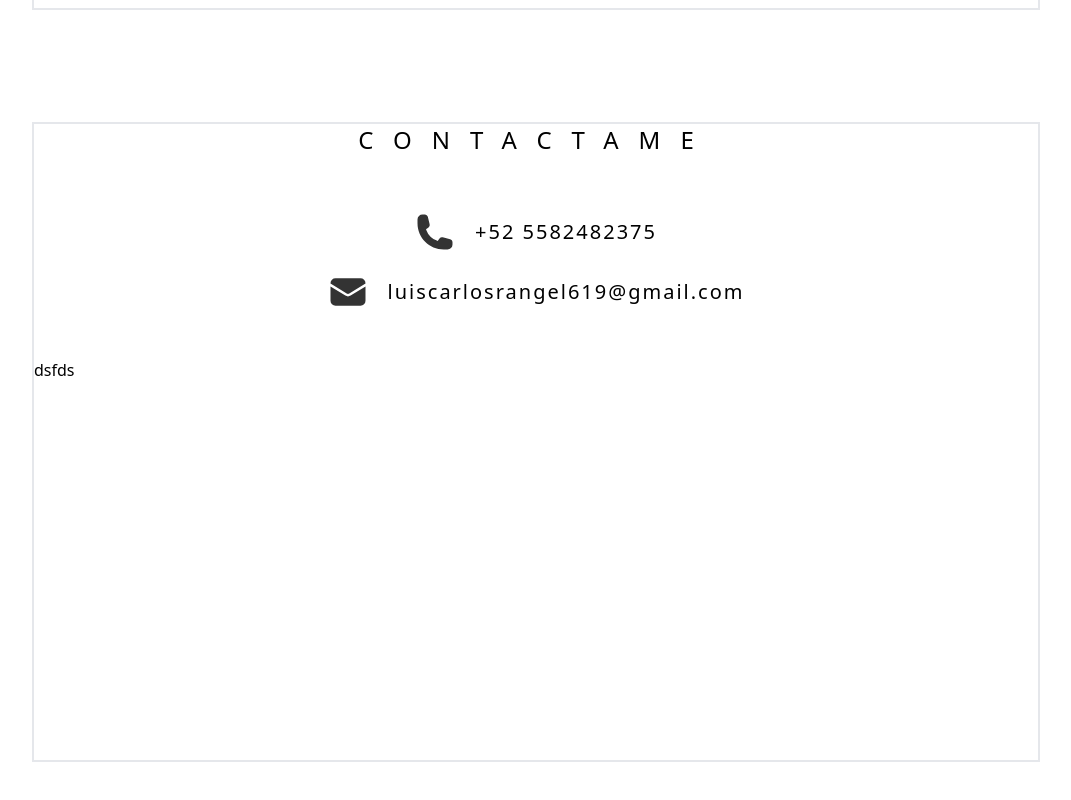
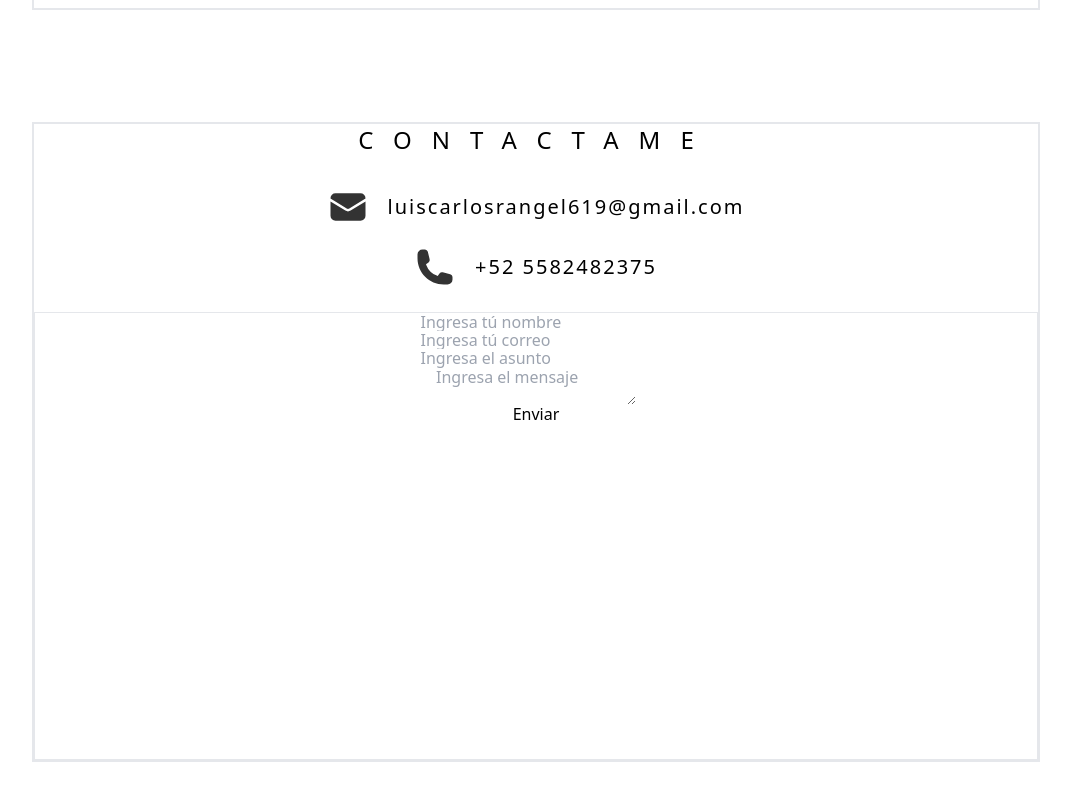
Before and after one commit to luisillo619/Portafolio2.0, a Next.js app: page / in a window 1280 px wide. Shown: the part 3766-4566 px from the top of the page, without its empty margins (104-1175 px from the left). Before the commit the page ends 4528 px from the top, so only its background shows below. Built offline with nearby package versions, Linux system fonts and the light colour scheme.

Commit message:
FEAT: useContact hook-form

```diff
--- /dev/null
+++ b/app/GlobalProvider.jsx
@@ -0,0 +1,13 @@
+"use client";
+import { SectionRefsProvider } from "@/context/RefsContext";
+import { ToastContainer } from "react-toastify";
+import "react-toastify/dist/ReactToastify.css";
+
+export function GlobalProvider({ children }) {
+  return (
+    <>
+      <ToastContainer position="bottom-right" />
+      <SectionRefsProvider> {children}</SectionRefsProvider>
+    </>
+  );
+}
--- a/app/layout.js
+++ b/app/layout.js
@@ -1,5 +1,6 @@
-import { SectionRefsProvider } from "@/context/RefsContext";
+import { GlobalProvider } from "./GlobalProvider";
 import "./globals.css";
+import "react-toastify/dist/ReactToastify.css";
 
 export const metadata = {
   title: "Portafolio",
@@ -10,7 +11,7 @@ export default function RootLayout({ children }) {
   return (
     <html lang="en">
       <body className="w-full h-full">
-        <SectionRefsProvider> {children}</SectionRefsProvider>
+        <GlobalProvider>{children}</GlobalProvider>
       </body>
     </html>
   );
--- a/app/page.js
+++ b/app/page.js
@@ -40,7 +40,7 @@ export default function HomePage() {
         <div className="flex flex-col justify-between items-center h-full w-full">
           <>
             <Header />
-            <div className="flex flex-col justify-center items-center w-full max-w-[1200px] h-full min-h-[1800px] gap-y-28 px-5 md:px-24 pt-12">
+            <div className="flex flex-col justify-center items-center w-full max-w-[1200px] h-full min-h-[1800px] gap-y-28 px-5 md:px-24 mt-12 mb-24">
               <Section height="80vh">
                 <Hero />
               </Section>
--- a/components/layouts/ContactMe.jsx
+++ b/components/layouts/ContactMe.jsx
@@ -1,15 +1,69 @@
+import { useContact } from "@/hooks/useContact";
 import { EnvelopeIcon, PhoneIcon } from "@heroicons/react/24/solid";
 import Link from "next/link";
 import React from "react";
+import { ClipLoader } from "react-spinners";
+
+const INITIAL_STATE = {
+  name: "",
+  email: "",
+  subject: "",
+  message: "",
+};
+
+const validateContact = (formContact) => {
+  const errors = {};
+
+  if (!formContact.name || formContact.name.trim() === "") {
+    errors.name = "Por favor, ingresa tu nombre";
+  }
+
+  if (!formContact.email || formContact.email.trim() === "") {
+    errors.email = "Por favor, ingresa tu correo electrónico";
+  } else if (!/\S+@\S+\.\S+/.test(formContact.email)) {
+    errors.email = "Por favor, ingresa un correo electrónico válido";
+  }
+
+  if (!formContact.subject || formContact.subject.trim() === "") {
+    errors.subject = "Por favor, ingresa el asunto";
+  }
+
+  if (!formContact.message || formContact.message.trim() === "") {
+    errors.message = "Por favor, ingresa un mensaje";
+  } else if (formContact.message.length > 200) {
+    errors.message = "El mensaje no puede tener más de 200 caracteres";
+  }
+
+  return errors;
+};
 
 export const ContactMe = () => {
+  const {
+    form: contact,
+    handleChange,
+    handleSubmit,
+    loading,
+  } = useContact(INITIAL_STATE, validateContact);
+
   return (
     <div className="w-full h-full border flex flex-col">
       <h1 className=" text-center uppercase tracking-[10px] md:text-2xl md:tracking-[20px] h-[6%]">
         Contactame
       </h1>
       <div className="h-[94%] w-full">
-        <section className="w-full h-2/6 flex flex-row md:flex-col items-center justify-center md:space-y-5">
+        <section className="w-full h-[25%] flex flex-row md:flex-col items-center justify-center md:space-y-5">
+          <div className="w-full flex items-center justify-center space-x-5">
+            <Link
+              href="https://mail.google.com/mail/u/0/#inbox?compose=CllgCJvnrgzTsqpCggQwllGbGTQJcMRRRpQKQNMWppJPCtbdlJVgvpGJWvCpMPnFPcgrfQLWGBB"
+              target="_blank"
+              className="md:text-2xl"
+            >
+              <EnvelopeIcon className="w-16 animate-pulse md:w-10" />
+            </Link>
+            <span className="hidden text-sm md:block md:tracking-widest md:text-xl">
+              luiscarlosrangel619@gmail.com
+            </span>
+          </div>
           <div className=" w-full flex items-center justify-center space-x-5">
             <Link
               href="https://wa.me/525582482375"
@@ -22,22 +76,56 @@ export const ContactMe = () => {
               +52 5582482375
             </span>
           </div>
-          <div className="w-full flex items-center justify-center space-x-5">
-            <Link
-              href="https://mail.google.com/mail/u/0/#inbox?compose=CllgCJvnrgzTsqpCggQwllGbGTQJcMRRRpQKQNMWppJPCtbdlJVgvpGJWvCpMPnFPcgrfQLWGBB"
-              target="_blank"
-              className="md:text-2xl"
-            >
-              <EnvelopeIcon className="w-16 animate-pulse md:w-10" />
-            </Link>
-            <span className="hidden text-sm md:block md:tracking-widest md:text-xl">
-              luiscarlosrangel619@gmail.com
-            </span>
-          </div>
         </section>
 
-        <section className="w-full h-4/6 flex flex-col items-center">
-          <form className="w-full h-full flex">dsfds</form>
+        <section className="w-full h-[75%]">
+          <form
+            className="w-full h-full flex flex-col items-center border"
+            onSubmit={handleSubmit}
+          >
+            <input
+              placeholder="Ingresa tú nombre"
+              type="text"
+              name="name"
+              value={contact.name}
+              onChange={handleChange}
+            />
+            <input
+              placeholder="Ingresa tú correo"
+              type="email"
+              name="email"
+              value={contact.email}
+              onChange={handleChange}
+            />
+            <input
+              placeholder="Ingresa el asunto"
+              type="text"
+              name="subject"
+              value={contact.subject}
+              onChange={handleChange}
+            />
+            <textarea
+              placeholder="Ingresa el mensaje"
+              type="text"
+              name="message"
+              value={contact.message}
+              onChange={handleChange}
+            />
+            <div>
+              <button
+                type="submit"
+                disabled={loading ? true : false}
+              >
+                {loading ? "Envindo..." : "Enviar"}
+              </button>
+              <div
+                style={{ display: !loading ? "none" : "block" }}
+                className="flex justify-center items-center flex-col"
+              >
+                <ClipLoader color={"#365ad6"} size={20} />
+              </div>
+            </div>
+          </form>
         </section>
       </div>
     </div>
--- a/components/layouts/Header.jsx
+++ b/components/layouts/Header.jsx
@@ -1,22 +1,21 @@
 "use client";
 import Link from "next/link";
-import { useState, useEffect, useCallback, useContext } from "react";
+import { useState, useEffect, useContext } from "react";
 import Image from "next/image";
 import { CiLinkedin } from "react-icons/ci";
 import { RiGithubFill } from "react-icons/ri";
 import { SectionRefsContext } from "@/context/RefsContext";
-import { useRouter } from "next/navigation";
 import { FaBars, FaTimes } from "react-icons/fa";
-import { throttle } from "lodash";
+
 import ScrollUp from "./ScrollUp/ScrollUp";
 
 const useScrollPosition = () => {
   const [scrollPosition, setScrollPosition] = useState(null);
 
   useEffect(() => {
-    const onScroll = throttle(() => {
+    const onScroll = () => {
       setScrollPosition(window.scrollY + 100);
-    }, 100);
+    };
 
     window.addEventListener("scroll", onScroll);
     return () => window.removeEventListener("scroll", onScroll);
@@ -29,9 +28,9 @@ const useSectionPosition = (ref) => {
   const [position, setPosition] = useState(null);
 
   useEffect(() => {
-    const handleResize = throttle(() => {
+    const handleResize = () => {
       setPosition(ref.current.offsetTop);
-    }, 100);
+    };
 
     setPosition(ref.current.offsetTop);
     window.addEventListener("resize", handleResize);
@@ -45,7 +44,7 @@ const useSectionPosition = (ref) => {
 export const Header = () => {
   const { aboutRef, experienceRef, skillsRef, projectsRef, scrollToSection } =
     useContext(SectionRefsContext);
-  const router = useRouter();
+
   const [isOpen, setIsOpen] = useState(false);
   const [activeSection, setActiveSection] = useState(null);
   const scrollPosition = useScrollPosition();
@@ -57,13 +56,6 @@ export const Header = () => {
   const handleToggle = () => {
     setIsOpen(!isOpen);
   };
-
-  const scrollToSectionAndUpdate = useCallback(
-    (ref) => {
-      scrollToSection(ref);
-    },
-    [scrollToSection]
-  );
 
   useEffect(() => {
     if (scrollPosition >= projectsPosition) {
@@ -77,17 +69,7 @@ export const Header = () => {
     } else {
       setActiveSection(null);
     }
-  }, [
-    scrollPosition,
-    aboutPosition,
-    experiencePosition,
-    skillsPosition,
-    projectsPosition,
-    aboutRef,
-    experienceRef,
-    skillsRef,
-    projectsRef,
-  ]);
+  }, [scrollPosition]);
 
   const SectionButton = ({ sectionRef, children, isHamburgerMenu = false }) => (
     <li>
@@ -95,14 +77,14 @@ export const Header = () => {
         className={
           isHamburgerMenu
             ? activeSection === sectionRef
-              ? "w-full block px-4 py-2 text-left bg-indigo-500 text-white"
+              ? "w-full block px-4 py-2 text-left bg-red-400 text-white"
               : "w-full block px-4 py-2 text-left text-gray-800 hover:bg-indigo-500 hover:text-white"
             : activeSection === sectionRef
             ? "bg-red-400"
             : ""
         }
         onClick={() => {
-          scrollToSectionAndUpdate(sectionRef);
+          scrollToSection(sectionRef);
           if (isHamburgerMenu) setIsOpen(false);
         }}
       >
--- /dev/null
+++ b/hooks/useContact.js
@@ -0,0 +1,62 @@
+import { useState } from "react";
+import emailjs from "@emailjs/browser";
+import { Zoom, toast } from "react-toastify";
+
+export const useContact = (initialForm, validateForm) => {
+  const [form, setForm] = useState(initialForm);
+  const [loading, setLoading] = useState(false);
+  const MESSAGE_ERROR =
+    "Error al enviar el mensaje. Por favor, inténtalo de nuevo.";
+
+  const handleChange = (e) => {
+    const { name, value } = e.target;
+    setForm({
+      ...form,
+      [name]: value,
+    });
+  };
+
+  const handleSubmit = async (e) => {
+    e.preventDefault();
+    const formErrors = validateForm(form);
+    const errors = Object.values(formErrors);
+
+    if (errors.length === 0) {
+      try {
+        setLoading(true);
+        await emailjs.sendForm(
+          process.env.NEXT_PUBLIC_EMAILJS_SERVICE_ID,
+          process.env.NEXT_PUBLIC_EMAILJS_TEMPLATE_ID,
+          e.target,
+          process.env.NEXT_PUBLIC_EMAILJS_PUBLIC_KEY
+        );
+        toast.success("Mensaje enviado correctamente", {
+          position: "bottom-right",
+          autoClose: 1500,
+          transition: Zoom,
+        });
+      } catch (error) {
+        toast.error(MESSAGE_ERROR, {
+          position: "bottom-right",
+          autoClose: 1500,
+          transition: Zoom,
+        });
+      } finally {
+        setLoading(false);
+      }
+    } else {
+      toast.error(errors[0], {
+        position: "bottom-right",
+        autoClose: 1500,
+        transition: Zoom,
+      });
+    }
+  };
+
+  return {
+    form,
+    handleChange,
+    handleSubmit,
+    loading,
+  };
+};
--- a/package.json
+++ b/package.json
@@ -9,11 +9,11 @@
     "lint": "next lint"
   },
   "dependencies": {
+    "@emailjs/browser": "^3.11.0",
     "@heroicons/react": "^2.0.18",
     "aos": "^2.3.4",
     "autoprefixer": "10.4.14",
     "framer-motion": "^10.12.14",
-    "lodash": "^4.17.21",
     "next": "13.4.3",
     "postcss": "8.4.23",
     "react": "18.2.0",
@@ -21,6 +21,7 @@
     "react-icons": "^4.8.0",
     "react-lazy-load-image-component": "^1.5.6",
     "react-spinners": "^0.13.8",
+    "react-toastify": "^9.1.3",
     "tailwind-scrollbar": "^3.0.4",
     "tailwindcss": "3.3.2"
   }
```
Also changed, not shown: 2 other files (tests, documents, lock files or other folders).
